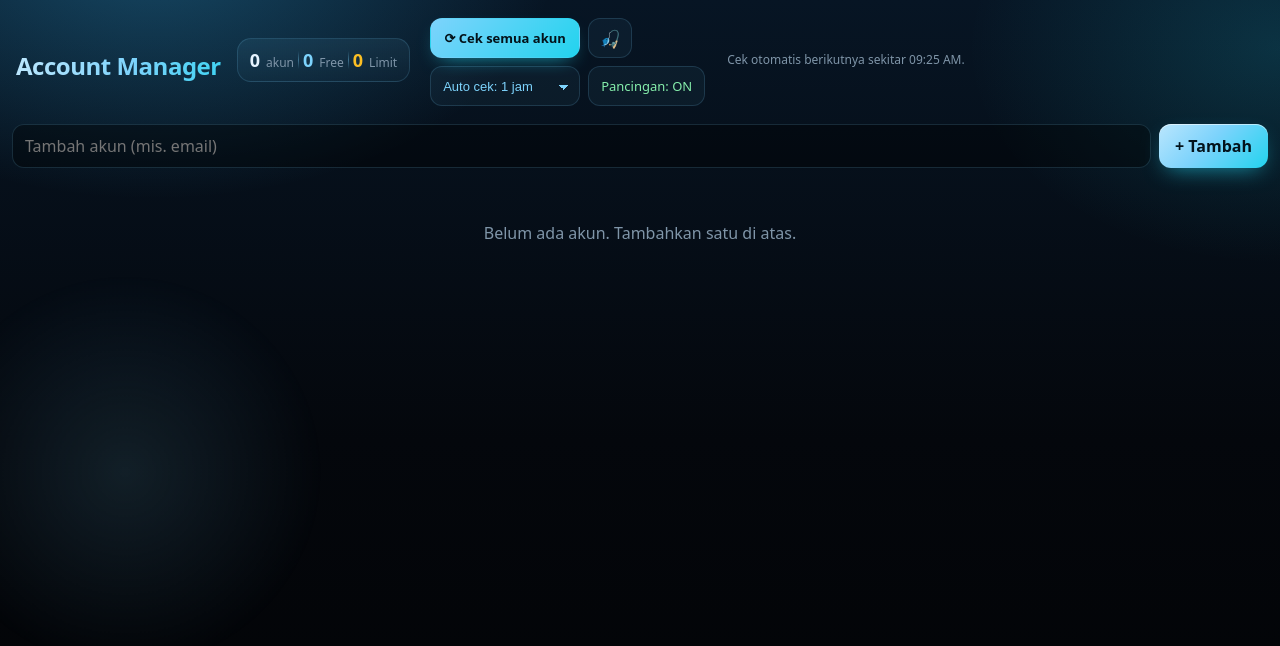
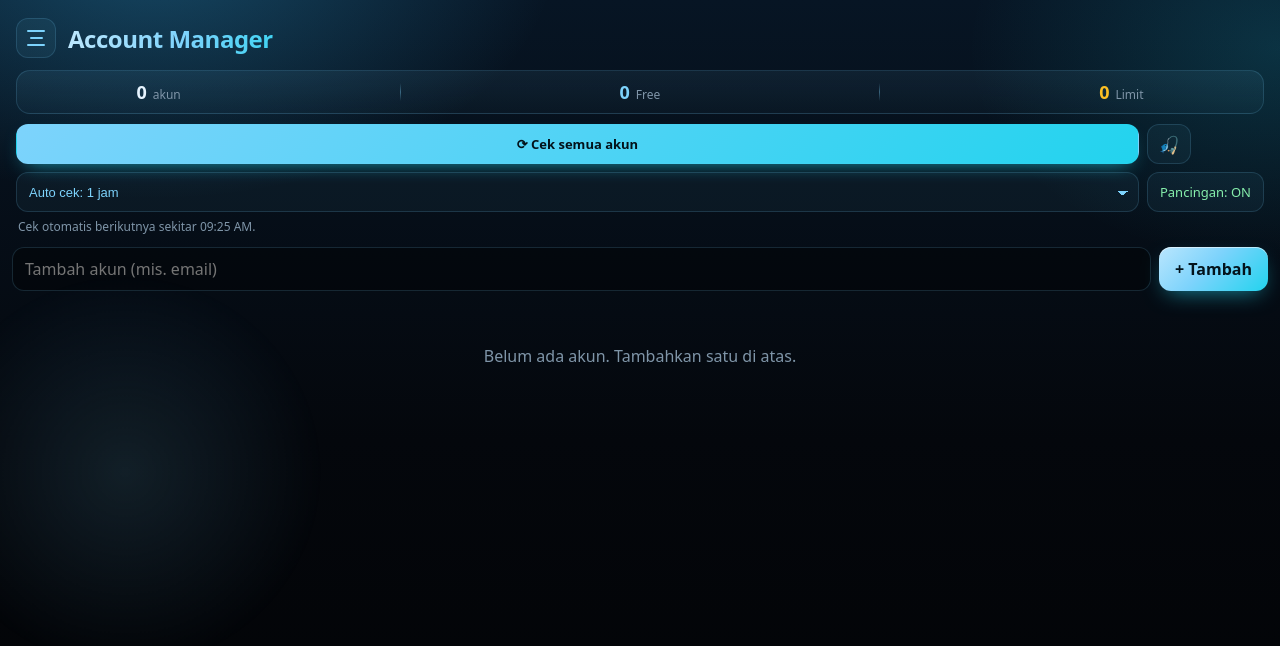
Before and after one commit to ShiroMakanTelurDadar/Claude-account-manager-, a browser extension: page www/index.html in a window 1280 px wide. Drawn offline with Linux system fonts and the light colour scheme.

Commit message:
Update index.html

```diff
--- a/www/index.html
+++ b/www/index.html
@@ -11,9 +11,10 @@
   <div class="bg" aria-hidden="true"></div>
 
   <header>
+    <button id="menuBtn" class="menubtn" type="button" aria-label="Buka menu: riwayat, ekspor, impor"><span></span><span></span><span></span></button>
     <h1>Account Manager</h1>
-    <div id="summary"></div>
   </header>
+  <div id="summary"></div>
 
   <form id="addForm">
     <input id="newName" placeholder="Tambah akun (mis. email)" required autocomplete="off">
```
